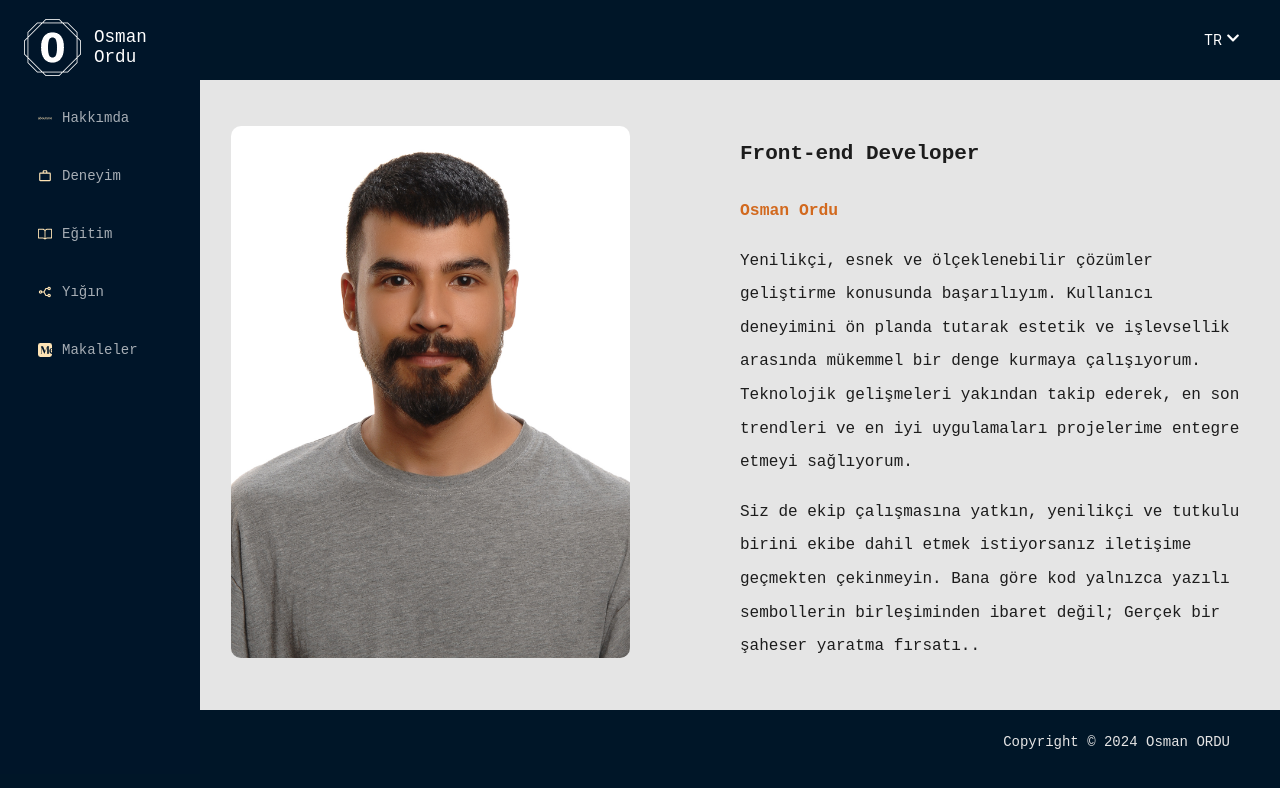
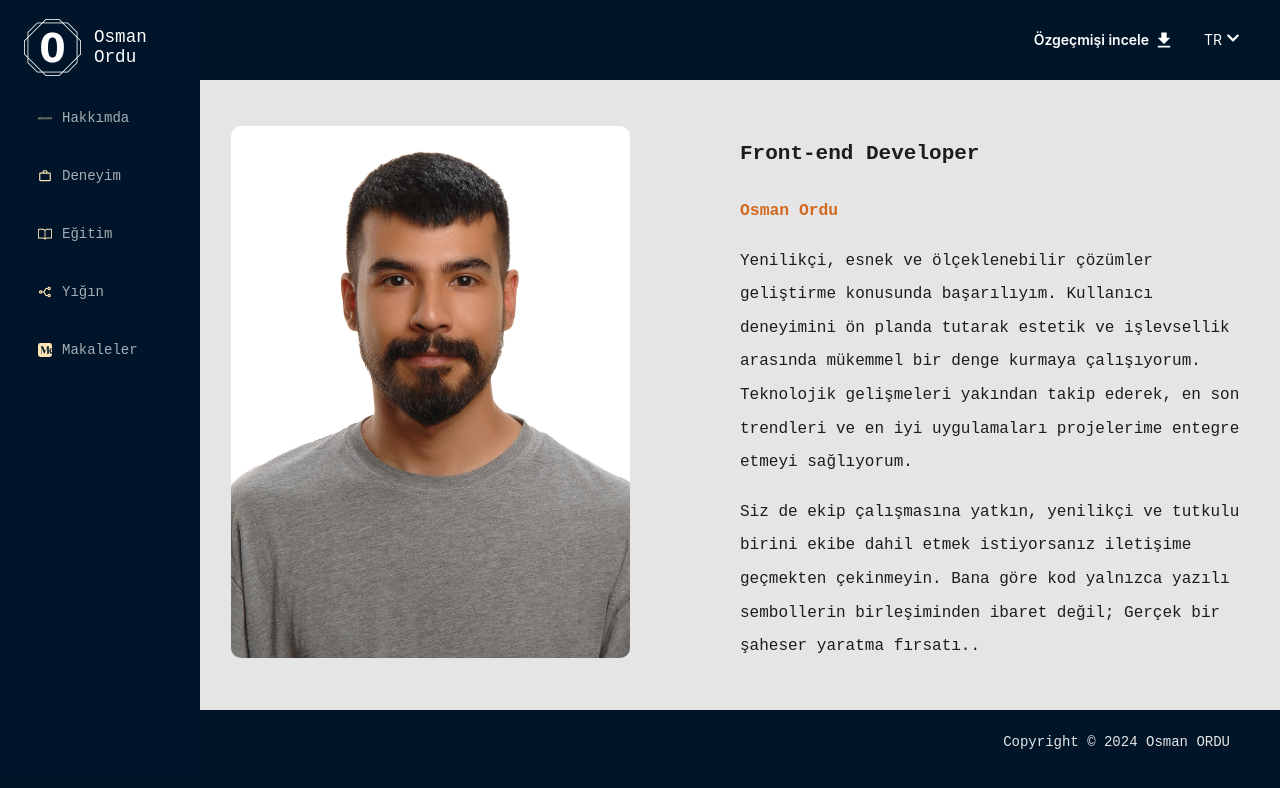
Before and after one commit to Osman-ordu/porfolio, a React (Vite) app: page / in a window 1280 px wide. Shown: the top 788 px of the page. Built offline with nearby package versions, Linux system fonts and the light colour scheme; a web font is replaced by a local one.

Commit message:
ViewCV component created & implemented

```diff
--- a/src/components/layout/mainLayout/MainLayout.jsx
+++ b/src/components/layout/mainLayout/MainLayout.jsx
@@ -7,6 +7,7 @@ import Menu from "../../menu";
 import splittingPathname from "./../../../utils/helpers/pathName";
 import PageTitle from "../../../components/pageTitle";
 import CopyRight from "../../../components/copyRight";
+import ViewCV from "../../../components/viewCV";
 import UseIsMobile from "../../isMobile";
 import LanguageSelect from "../../languageSwitch";
 import style from "./styles.module.scss";
@@ -46,6 +47,7 @@ const MainLayout = () => {
           <Layout className={style["c-main__container"]}>
             <Header className={style["c-main__header"]}>
               <PageTitle title={pageTitle} />
+              <ViewCV />
               <LanguageSelect />
             </Header>
             <Content className={style["c-main__content__area"]}>
@@ -68,6 +70,7 @@ const MainLayout = () => {
           </Sider>
           <Layout className={style["c-main__container"]}>
             <Header className={style["c-main__header"]}>
+              <ViewCV />
               <LanguageSelect />
             </Header>
             <Content className={style["c-main__content__area"]}>
--- /dev/null
+++ b/src/components/viewCV/index.jsx
@@ -0,0 +1,30 @@
+import React from "react";
+import { useTranslation } from "react-i18next";
+import { IoMdDownload } from "react-icons/io";
+import styles from "./styles.module.scss";
+
+const ViewCV = () => {
+  const { t } = useTranslation();
+
+  const handleClick = (e) => {
+    e.preventDefault();
+    const link = document.createElement("a");
+    const baseUrl = window.location.origin;
+    const pdfPath = "/pdf/resume-osmanordu.pdf";
+    const fullUrl = `${baseUrl}${pdfPath}`;
+    link.href = fullUrl;
+    link.target = "_blank";
+    document.body.appendChild(link);
+    link.click();
+    document.body.removeChild(link);
+  };
+
+  return (
+    <div className={styles["c-viewCv"]}>
+      <span onClick={handleClick}>{t("viewCV")}</span>
+      <IoMdDownload color="#fff" size={20} />
+    </div>
+  );
+};
+
+export default ViewCV;
--- /dev/null
+++ b/src/components/viewCV/styles.module.scss
@@ -0,0 +1,17 @@
+.c-viewCv{
+    margin-right: 30px;
+    display: flex;
+    align-items: center;
+    gap: 5px;
+    cursor: pointer;
+    span{
+        color: #fff !important;
+        font-weight: 600;
+    }
+    span:hover{
+        font-size: 15px;
+        transition: all ease 0.2s;
+        text-decoration:underline;
+
+    }
+}
--- a/src/pages/translation/en.js
+++ b/src/pages/translation/en.js
@@ -66,6 +66,7 @@ const infosEn = {
 
     // UI
     send_button:'SEND!',
+    viewCV:"View CV",
 }
 
 export default  infosEn;
--- a/src/pages/translation/tr.js
+++ b/src/pages/translation/tr.js
@@ -68,6 +68,7 @@ const infosTr = {
 
     // UI
     send_button:'GÖNDER!',
+    viewCV:"Özgeçmişi incele",
 }
 
 export default infosTr;
```
Also changed, not shown: 1 other file (tests, documents, lock files or other folders).
